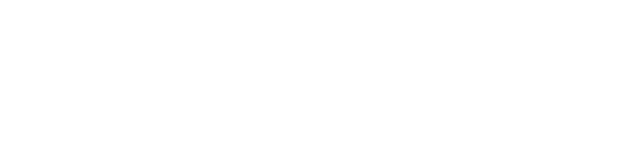
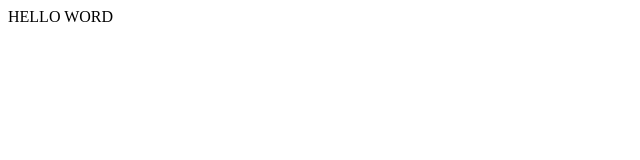
Before and after one commit to ouicelino26/esgi3-2025, a plain HTML site: page index.html in a window 1280 px wide. Shown: the whole page, without its empty margins (0-640 px from the left). Drawn offline with Linux system fonts and the light colour scheme.

Commit message:
hello wolr

```diff
--- a/index.html
+++ b/index.html
@@ -6,6 +6,7 @@
     <title>Document</title>
 </head>
 <body>
+    <div class="hello">HELLO WORD</div>
 
 </body>
 </html>
```
